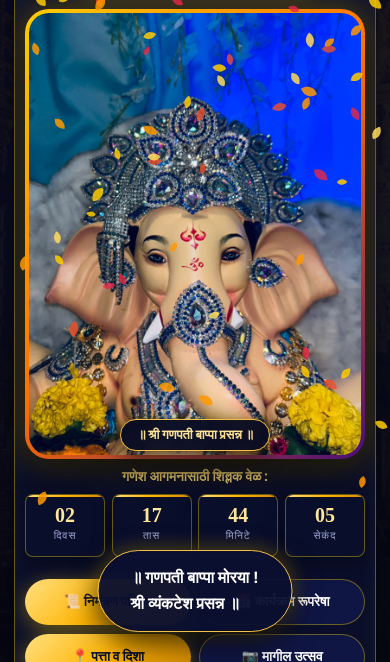
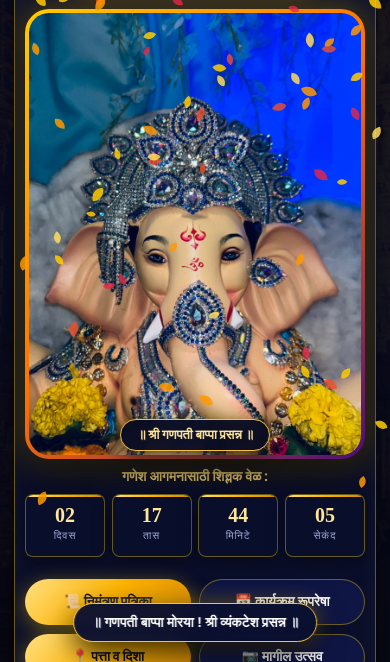
Before and after one commit to Pruthviraj1304/basudkar-s-bappa, a plain HTML site: page index.html in a window 390 px wide. Both pictures are taken after a click on the element 195 px from the left and 363 px from the top of the page. Shown: the part 182-844 px from the top of the page. Drawn offline with Linux system fonts and the light colour scheme; a web font is replaced by a local one.

Commit message:
Fix toast notification layout, centering, and indentation for mobile view

```diff
--- a/css/styles.css
+++ b/css/styles.css
@@ -1297,25 +1297,36 @@ h1, h2, h3, h4, .font-heading {
   position: fixed;
   bottom: 30px;
   left: 50%;
-  transform: translateX(-50%) translateY(100px);
+  transform: translateX(-50%) translateY(40px);
   background: rgba(11, 16, 48, 0.96);
-  border: 1px solid var(--gold-primary);
+  backdrop-filter: blur(12px);
+  -webkit-backdrop-filter: blur(12px);
+  border: 1.5px solid var(--gold-primary);
   color: #fff;
-  padding: 0.9rem 2rem;
-  border-radius: var(--radius-full);
+  padding: 0.65rem 1.4rem;
+  border-radius: 25px;
   box-shadow: 0 10px 30px rgba(0, 0, 0, 0.8), 0 0 20px rgba(255, 204, 0, 0.4);
-  z-index: 10002;
+  z-index: 10005;
   font-weight: 600;
+  font-size: 0.95rem;
+  line-height: 1.4;
+  text-align: center;
+  max-width: calc(100vw - 36px);
+  width: max-content;
+  display: inline-flex;
+  align-items: center;
+  justify-content: center;
+  text-align: center;
+  gap: 0.6rem;
   opacity: 0;
-  transition: var(--transition);
-  display: flex;
-  align-items: center;
-  gap: 0.6rem;
+  pointer-events: none;
+  transition: transform 0.35s cubic-bezier(0.175, 0.885, 0.32, 1.275), opacity 0.35s ease;
 }
 
 .toast-msg.show {
   transform: translateX(-50%) translateY(0);
   opacity: 1;
+  pointer-events: auto;
 }
 
 /* ==========================================================================
@@ -1684,6 +1695,14 @@ h1, h2, h3, h4, .font-heading {
   .footer-credits {
     font-size: 0.82rem;
   }
+
+  .toast-msg {
+    bottom: 20px;
+    padding: 0.55rem 1.1rem;
+    font-size: 0.86rem;
+    max-width: calc(100vw - 28px);
+    border-radius: 20px;
+  }
 }
 
 /* Extra small devices (< 380px) */
@@ -1717,4 +1736,10 @@ h1, h2, h3, h4, .font-heading {
     font-size: 0.7rem;
     padding: 0.35rem 0.6rem;
   }
-}
+  .toast-msg {
+    bottom: 16px;
+    padding: 0.5rem 0.9rem;
+    font-size: 0.8rem;
+    max-width: calc(100vw - 20px);
+  }
+}
--- a/js/app.js
+++ b/js/app.js
@@ -661,10 +661,10 @@ class GanpatiApp {
   }
 
   showToast(message) {
-    let toast = document.getElementById('toastMsg');
+    let toast = document.getElementById('toast') || document.getElementById('toastMsg');
     if (!toast) {
       toast = document.createElement('div');
-      toast.id = 'toastMsg';
+      toast.id = 'toast';
       toast.className = 'toast-msg';
       document.body.appendChild(toast);
     }
```
